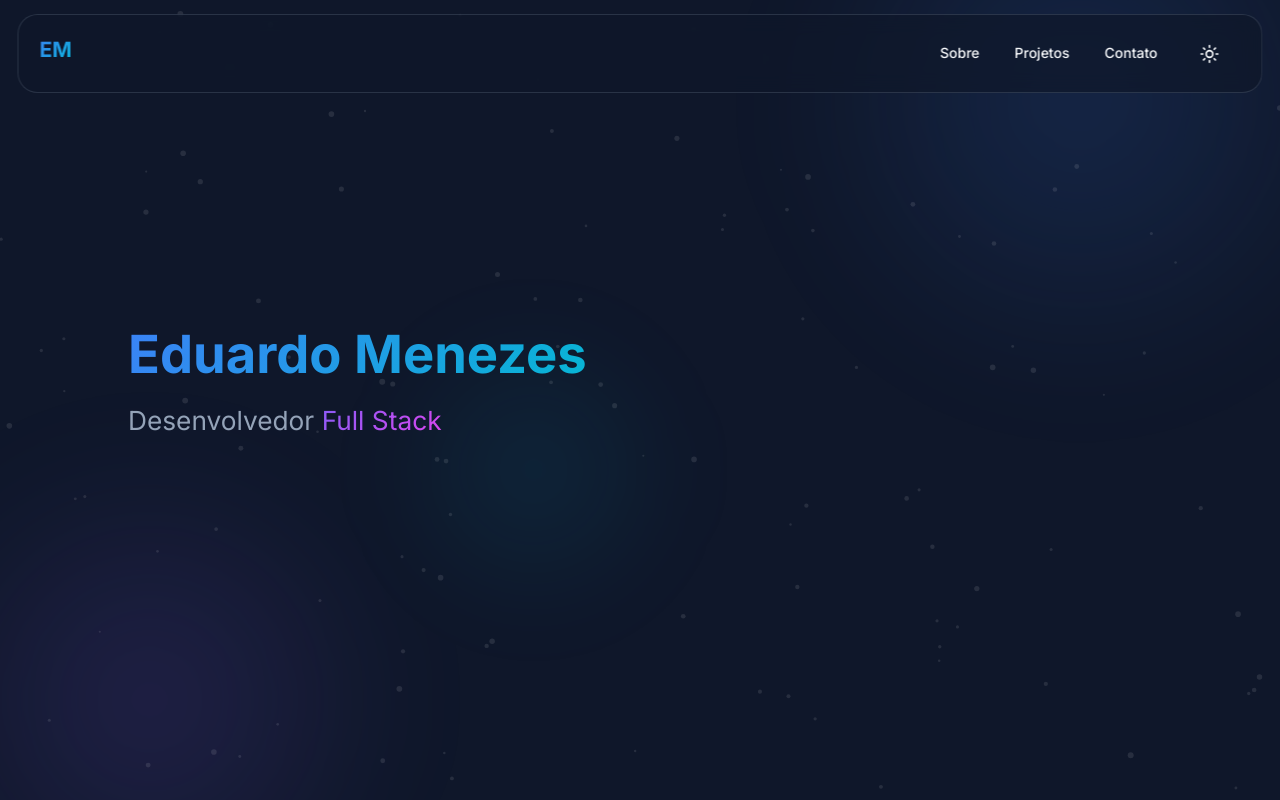
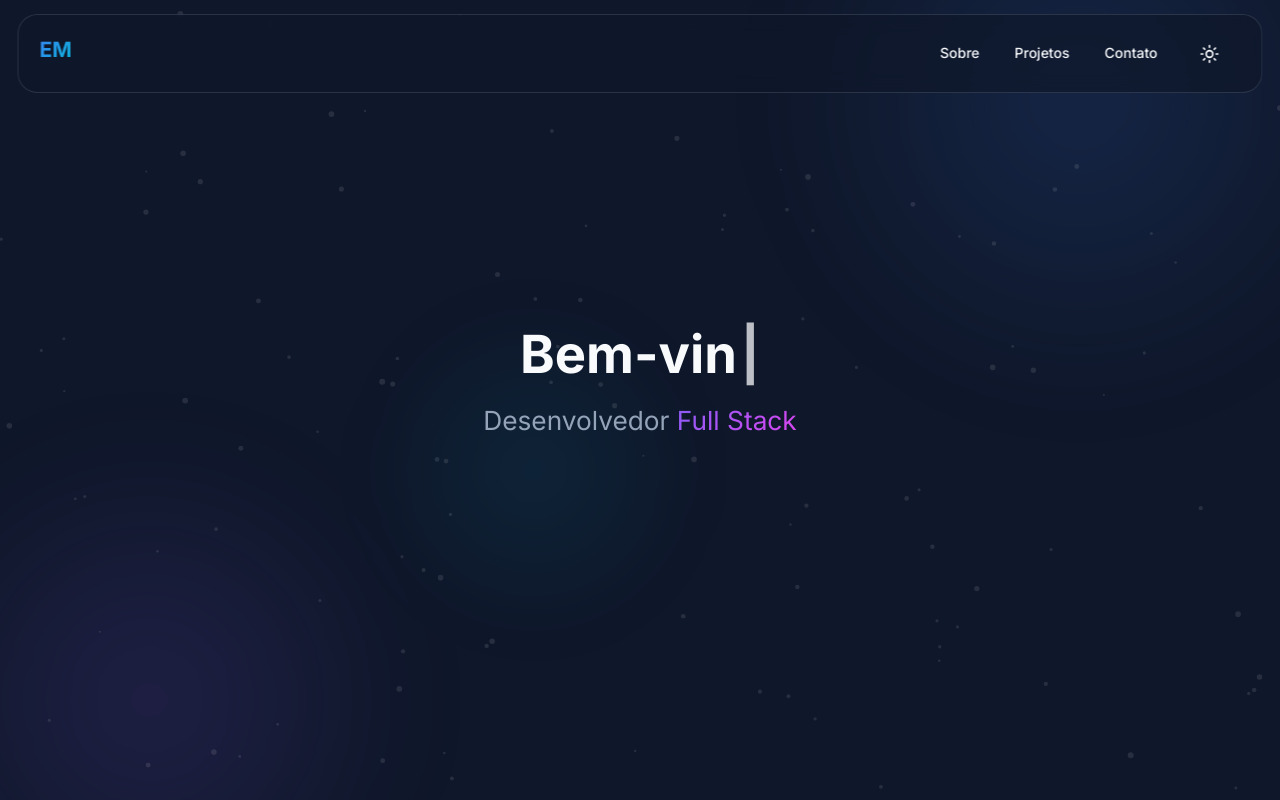
Before and after one commit to EduardoMnzs/portfolio, a React (Create React App) app: page / in a window 1280 px wide. Shown: the top 800 px of the page. Built offline with nearby package versions, Linux system fonts and the light colour scheme.

Commit message:
Texr Intro

```diff
--- a/package.json
+++ b/package.json
@@ -7,6 +7,7 @@
     "@testing-library/jest-dom": "^6.6.4",
     "@testing-library/react": "^16.3.0",
     "@testing-library/user-event": "^13.5.0",
+    "gsap": "^3.13.0",
     "lucide-react": "^0.536.0",
     "react": "^19.1.1",
     "react-dom": "^19.1.1",
--- a/src/components/Hero.js
+++ b/src/components/Hero.js
@@ -1,6 +1,7 @@
 import React, { useEffect, useRef, useState } from 'react';
 import Particles from './Particles';
 import '../styles/Hero.css';
+import TextType from './TextType';
 
 const Hero = () => {
   const titleRef = useRef(null);
@@ -73,7 +74,14 @@ const Hero = () => {
 
       <div className="hero-content">
         <h1 className="hero-title" ref={titleRef}>
-          <span className="text-gradient">Eduardo Menezes</span>
+          <TextType
+            text={["Olá, eu sou Eduardo Menezes", "Bem-vindo(a) ao meu portfólio!"]}
+            typingSpeed={75}
+            pauseDuration={1500}
+            showCursor={true}
+            cursorCharacter="|"
+          />
+          <br></br>
         </h1>
         <p className="hero-subtitle" ref={subtitleRef}>
           Desenvolvedor <span className="text-gradient-purple">Full Stack</span>
--- /dev/null
+++ b/src/components/TextType.js
@@ -0,0 +1,181 @@
+"use client";
+
+import { useEffect, useRef, useState, createElement } from "react";
+import { gsap } from "gsap";
+import "../styles/TextType.css";
+
+const TextType = ({
+  text,
+  as: Component = "div",
+  typingSpeed = 50,
+  initialDelay = 0,
+  pauseDuration = 2000,
+  deletingSpeed = 30,
+  loop = true,
+  className = "",
+  showCursor = true,
+  hideCursorWhileTyping = false,
+  cursorCharacter = "|",
+  cursorClassName = "",
+  cursorBlinkDuration = 0.5,
+  textColors = [],
+  variableSpeed,
+  onSentenceComplete,
+  startOnVisible = false,
+  reverseMode = false,
+  ...props
+}) => {
+  const [displayedText, setDisplayedText] = useState("");
+  const [currentCharIndex, setCurrentCharIndex] = useState(0);
+  const [isDeleting, setIsDeleting] = useState(false);
+  const [currentTextIndex, setCurrentTextIndex] = useState(0);
+  const [isVisible, setIsVisible] = useState(!startOnVisible);
+  const cursorRef = useRef(null);
+  const containerRef = useRef(null);
+
+  const textArray = Array.isArray(text) ? text : [text];
+
+  const getRandomSpeed = () => {
+    if (!variableSpeed) return typingSpeed;
+    const { min, max } = variableSpeed;
+    return Math.random() * (max - min) + min;
+  };
+
+  const getCurrentTextColor = () => {
+    if (textColors.length === 0) return "#ffffff";
+    return textColors[currentTextIndex % textColors.length];
+  };
+
+  useEffect(() => {
+    if (!startOnVisible || !containerRef.current) return;
+
+    const observer = new IntersectionObserver(
+      (entries) => {
+        entries.forEach((entry) => {
+          if (entry.isIntersecting) {
+            setIsVisible(true);
+          }
+        });
+      },
+      { threshold: 0.1 }
+    );
+
+    observer.observe(containerRef.current);
+    return () => observer.disconnect();
+  }, [startOnVisible]);
+
+  useEffect(() => {
+    if (showCursor && cursorRef.current) {
+      gsap.set(cursorRef.current, { opacity: 1 });
+      gsap.to(cursorRef.current, {
+        opacity: 0,
+        duration: cursorBlinkDuration,
+        repeat: -1,
+        yoyo: true,
+        ease: "power2.inOut",
+      });
+    }
+  }, [showCursor, cursorBlinkDuration]);
+
+  useEffect(() => {
+    if (!isVisible) return;
+
+    let timeout;
+    const currentText = textArray[currentTextIndex];
+    const processedText = reverseMode
+      ? currentText.split("").reverse().join("")
+      : currentText;
+
+    const executeTypingAnimation = () => {
+      if (isDeleting) {
+        if (displayedText === "") {
+          setIsDeleting(false);
+          if (currentTextIndex === textArray.length - 1 && !loop) {
+            return;
+          }
+
+          if (onSentenceComplete) {
+            onSentenceComplete(textArray[currentTextIndex], currentTextIndex);
+          }
+
+          setCurrentTextIndex((prev) => (prev + 1) % textArray.length);
+          setCurrentCharIndex(0);
+          timeout = setTimeout(() => { }, pauseDuration);
+        } else {
+          timeout = setTimeout(() => {
+            setDisplayedText((prev) => prev.slice(0, -1));
+          }, deletingSpeed);
+        }
+      } else {
+        if (currentCharIndex < processedText.length) {
+          timeout = setTimeout(
+            () => {
+              setDisplayedText(
+                (prev) => prev + processedText[currentCharIndex]
+              );
+              setCurrentCharIndex((prev) => prev + 1);
+            },
+            variableSpeed ? getRandomSpeed() : typingSpeed
+          );
+        } else if (textArray.length > 1) {
+          timeout = setTimeout(() => {
+            setIsDeleting(true);
+          }, pauseDuration);
+        }
+      }
+    };
+
+    if (currentCharIndex === 0 && !isDeleting && displayedText === "") {
+      timeout = setTimeout(executeTypingAnimation, initialDelay);
+    } else {
+      executeTypingAnimation();
+    }
+
+    return () => clearTimeout(timeout);
+    // eslint-disable-next-line react-hooks/exhaustive-deps
+  }, [
+    currentCharIndex,
+    displayedText,
+    isDeleting,
+    typingSpeed,
+    deletingSpeed,
+    pauseDuration,
+    textArray,
+    currentTextIndex,
+    loop,
+    initialDelay,
+    isVisible,
+    reverseMode,
+    variableSpeed,
+    onSentenceComplete,
+  ]);
+
+  const shouldHideCursor =
+    hideCursorWhileTyping &&
+    (currentCharIndex < textArray[currentTextIndex].length || isDeleting);
+
+  return createElement(
+    Component,
+    {
+      ref: containerRef,
+      className: `text-type ${className}`,
+      ...props,
+    },
+    <span
+      className="text-type__content"
+      style={{ color: getCurrentTextColor() }}
+    >
+      {displayedText}
+    </span>,
+    showCursor && (
+      <span
+        ref={cursorRef}
+        className={`text-type__cursor ${cursorClassName} ${shouldHideCursor ? "text-type__cursor--hidden" : ""}`}
+      >
+        {cursorCharacter}
+      </span>
+    )
+  );
+};
+
+export default TextType;
--- a/src/styles/AllProjects.css
+++ b/src/styles/AllProjects.css
@@ -158,31 +158,43 @@
     top: 110%;
     left: 50%;
     transform: translateX(-50%);
-    background-color: rgba(30, 41, 59, 0.9);
+    background-color: var(--bg-secondary-transparent);
     backdrop-filter: blur(10px);
     min-width: 220px;
     z-index: 10;
     border: 1px solid var(--glass-border-color);
-    border-radius: var(--border-radius-md);
-    padding: 0.5rem;
+    border-radius: var(--border-radius-lg);
+    box-shadow: var(--shadow-lg);
+    padding: 0.75rem;
+    opacity: 0;
+    visibility: hidden;
+    transition: opacity 0.3s ease, visibility 0.3s ease, transform 0.3s ease;
 }
 
 .dropdown:hover .dropdown-content {
     display: block;
+    opacity: 1;
+    visibility: visible;
+    transform: translateX(-50%) translateY(-10px);
 }
 
-.dropdown-content a {
+.dropdown-content button {
     color: var(--text-secondary);
     padding: 0.6rem 1rem;
-    border-radius: 0.25rem;
+    border-radius: var(--border-radius-sm);
     text-decoration: none;
     display: block;
-    transition: all var(--transition-fast);
+    width: 100%;
+    text-align: left;
+    background: transparent;
+    border: none;
+    cursor: pointer;
+    transition: all 0.2s ease;
 }
 
-.dropdown-content a:hover {
-    background-color: var(--accent-primary);
-    color: #fff;
+.dropdown-content button:hover {
+    background-color: #06b6d4;
+    color: var(--text-on-accent);
 }
 
 /* --- Grid e Cards --- */
--- a/src/styles/Header.css
+++ b/src/styles/Header.css
@@ -24,7 +24,6 @@
   width: 100%;
   border-radius: 0 0 10px 10px;
   box-shadow: var(--shadow-md);
-  background: var(--glass-bg);
   backdrop-filter: blur(10px);
   -webkit-backdrop-filter: blur(10px);
 }
--- a/src/styles/Hero.css
+++ b/src/styles/Hero.css
@@ -65,7 +65,7 @@
   max-width: var(--content-width-lg);
   width: 100%;
   z-index: 1;
-  text-align: left;
+  text-align: center;
   position: relative;
 }
 
@@ -239,10 +239,6 @@
     text-align: center;
   }
 
-  .hero-content {
-    text-align: center;
-  }
-
   .hero-title {
     font-size: var(--text-4xl);
   }
--- /dev/null
+++ b/src/styles/TextType.css
@@ -0,0 +1,18 @@
+.text-type {
+    display: inline-block;
+    white-space: pre-wrap;
+}
+
+.text-type__content {
+    color: var(--text-primary) !important;
+}
+
+.text-type__cursor {
+    margin-left: 0.25rem;
+    display: inline-block;
+    opacity: 1;
+}
+
+.text-type__cursor--hidden {
+    display: none;
+}
--- a/src/styles/global/variables.css
+++ b/src/styles/global/variables.css
@@ -1,6 +1,6 @@
 :root {
   /* Cores principais - Tema escuro */
-  --background-dark: #0f172a;
+  --background-dark: #000000;
   --background-card-dark: #1e293b;
   --text-primary-dark: #f8fafc;
   --text-secondary-dark: #cbd5e1;
@@ -97,6 +97,7 @@
   --glass-border-color: var(--glass-border);
   --glow-color: rgba(59, 130, 246, 0.5);
   --card-bg-transparent: rgba(30, 41, 59, 0.7);
+  --bg-secondary-transparent: rgba(30, 41, 59, 0.9); /* Cor para dropdowns e elementos transparentes no tema escuro */
   --shadow-sm: var(--shadow-sm);
   --shadow-md: var(--shadow-md);
   --shadow-lg: var(--shadow-lg);
@@ -114,6 +115,7 @@
   --glass-border-color: var(--glass-border-light);
   --glow-color: rgba(59, 130, 246, 0.3);
   --card-bg-transparent: rgba(255, 255, 255, 0.7);
+  --bg-secondary-transparent: rgba(255, 255, 255, 0.9); /* Cor para dropdowns e elementos transparentes no tema claro */
   --shadow-sm: var(--shadow-sm-light);
   --shadow-md: var(--shadow-md-light);
   --shadow-lg: var(--shadow-lg-light);
```
Also changed, not shown: 1 other file (tests, documents, lock files or other folders).
